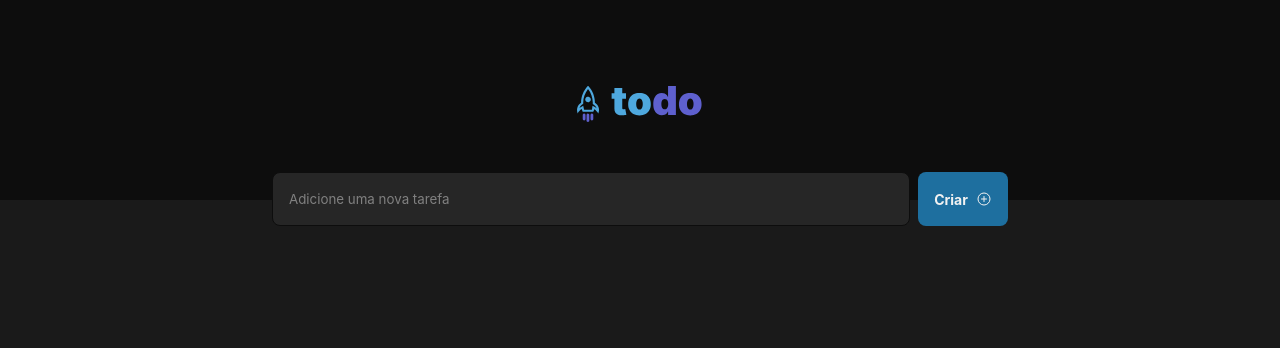
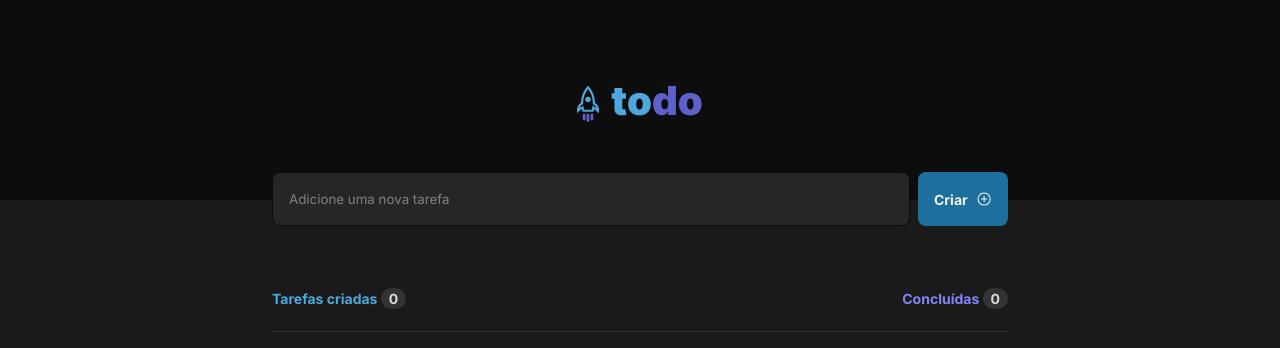
Before and after one commit to Sans-arch/desafio-01-praticando-conceitos-reactjs, a React (Vite) app: page / in a window 1280 px wide. Shown: the top 348 px of the page. Built offline with nearby package versions, Linux system fonts and the light colour scheme.

Commit message:
Create TaskBox component

```diff
--- a/index.html
+++ b/index.html
@@ -5,7 +5,7 @@
     <link rel="preconnect" href="https://fonts.googleapis.com" />
     <link rel="preconnect" href="https://fonts.gstatic.com" crossorigin />
     <meta name="viewport" content="width=device-width, initial-scale=1.0" />
-    <link href="https://fonts.googleapis.com/css2?family=Roboto:wght@400;700&display=swap" rel="stylesheet">
+    <link href="https://fonts.googleapis.com/css2?family=Inter:wght@400;700&display=swap" rel="stylesheet" />
     <title>ToDo List</title>
   </head>
   <body>
--- a/src/App.tsx
+++ b/src/App.tsx
@@ -3,6 +3,7 @@ import { SearchComponent } from './components/SearchComponent';
 
 import './global.css';
 import styles from './App.module.css';
+import { TaskBox } from './components/TaskBox';
 
 function App() {
   return (
@@ -10,6 +11,7 @@ function App() {
       <Header />
       <div className={styles.applicationContainer}>
         <SearchComponent />
+        <TaskBox />
       </div>
     </>
   )
--- a/src/components/SearchComponent.module.css
+++ b/src/components/SearchComponent.module.css
@@ -19,11 +19,11 @@
   color: var(--gray-100);
   font-weight: 400;
   outline: none;
+  line-height: 52px;
 }
 
 .taskForm input::placeholder {
   color: var(--gray-300);
-  line-height: 140%;
   font-style: normal;
 }
 
@@ -41,4 +41,5 @@
   height: 100%;
   width: 90px;
   gap: 8px;
+  cursor: pointer;
 }
--- a/src/components/SearchComponent.tsx
+++ b/src/components/SearchComponent.tsx
@@ -8,7 +8,7 @@ export function SearchComponent() {
       <input type="text" placeholder='Adicione uma nova tarefa' />
       <button type="submit">
         Criar
-        <PlusCircle size={16} />
+        <PlusCircle size={18} />
       </button>
     </form>
   );
--- /dev/null
+++ b/src/components/TaskBox.module.css
@@ -0,0 +1,35 @@
+.tasksContainer {
+  /* border: 2px solid red; */
+  margin-top: 64px;
+}
+
+.tasksCounter {
+  border-bottom: 1px solid var(--gray-400);
+  display: flex;
+  flex-direction: row;
+  align-items: center;
+  justify-content: space-between;
+  padding: 0 0 24px 0;
+}
+
+.tasksCounter p {
+  display: inline;
+  font-size: 14px;
+  font-weight: 700;
+  cursor: default;
+}
+
+.createdTasks {
+  color: var(--blue);
+}
+
+.doneTasks {
+  color: var(--purple);
+}
+
+.counter {
+  color: var(--gray-200);
+  background: var(--gray-400);
+  padding: 2px 8px;
+  border-radius: 999px;
+}
--- /dev/null
+++ b/src/components/TaskBox.tsx
@@ -0,0 +1,14 @@
+import styles from './TaskBox.module.css';
+
+export function TaskBox() {
+  return (
+    <div className={styles.tasksContainer}>
+      <div className={styles.tasksCounter}>
+        <p className={styles.createdTasks}>Tarefas criadas <span className={styles.counter}>0</span></p>
+        <p className={styles.doneTasks}>Concluídas <span className={styles.counter}>0</span></p>
+      </div>
+
+
+    </div>
+  );
+}
```
